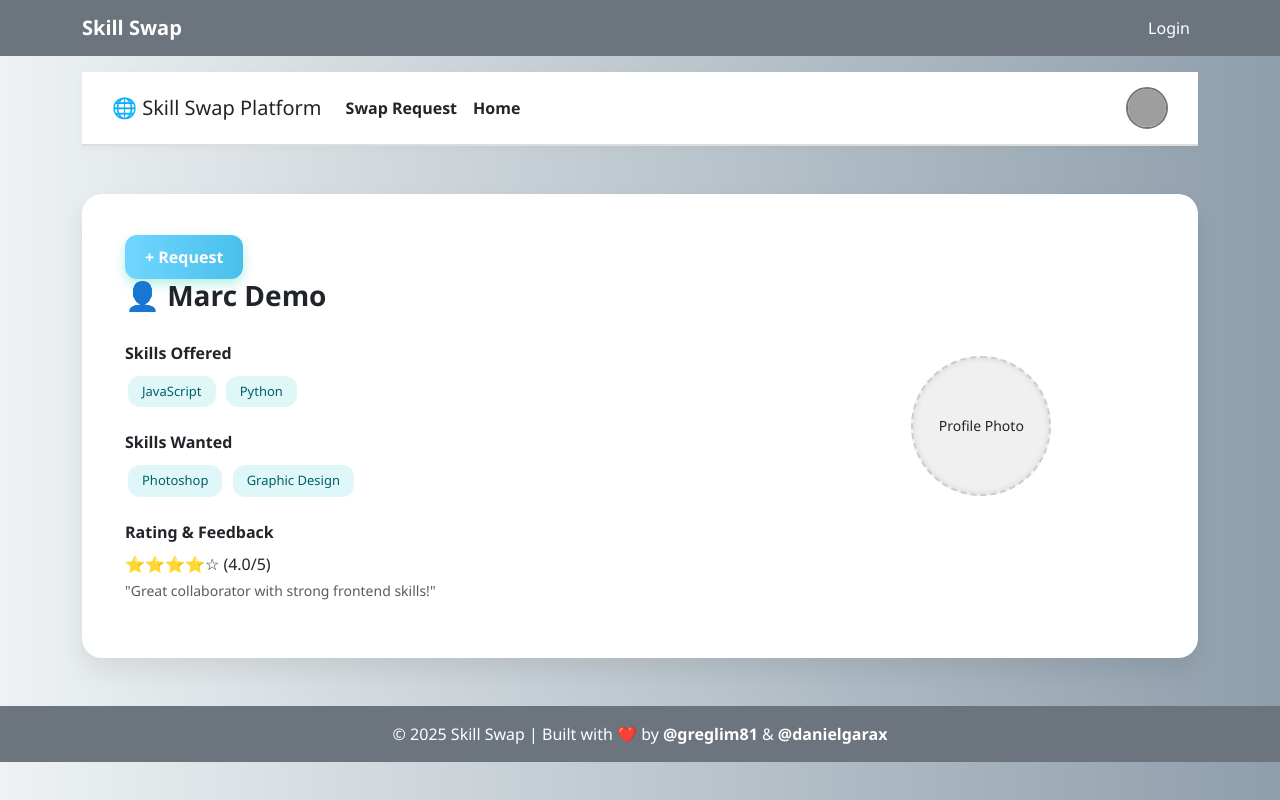
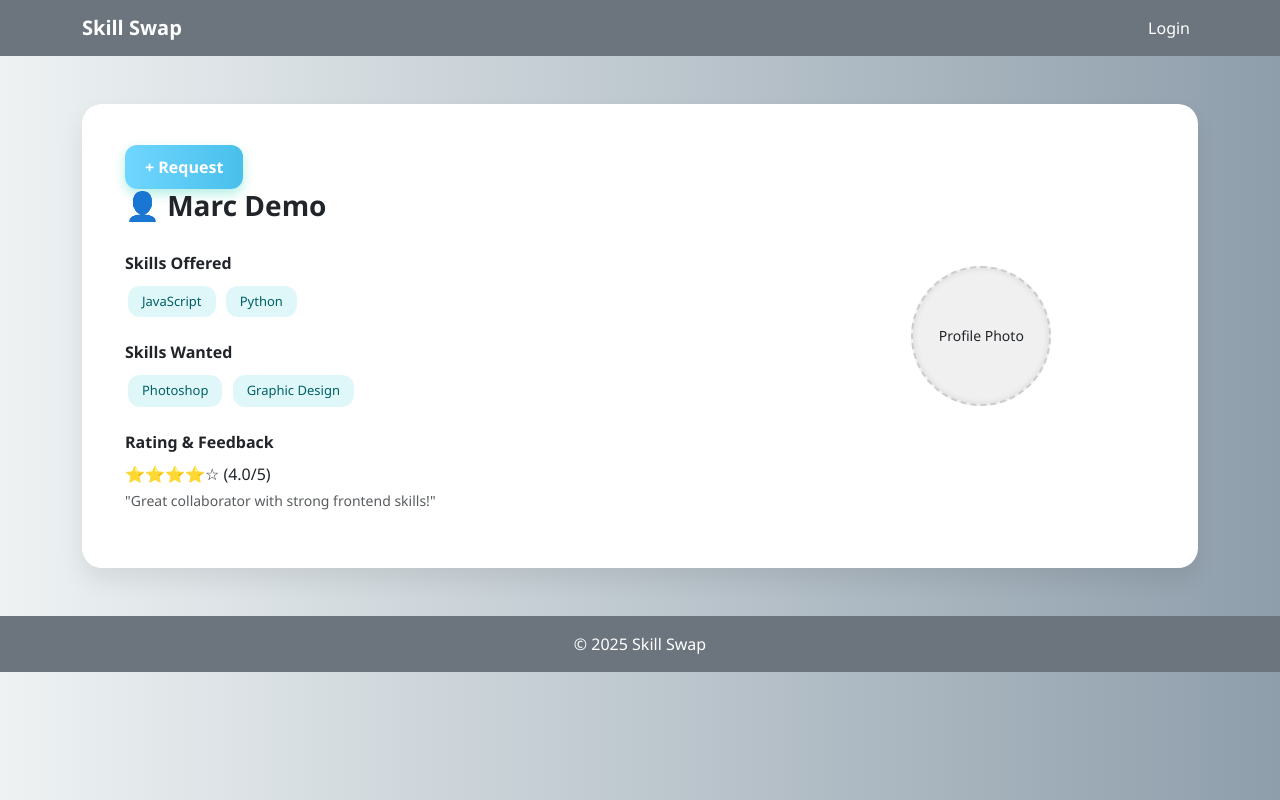
Before and after one commit to Khushi-Hirapara/skill_swap_platform, a Django app: page /skill/ in a window 1280 px wide. Run offline with Django 5.2, Linux system fonts and the light colour scheme; grey boxes are pictures that could not be loaded.

Commit message:
update skill page

```diff
--- a/skill_swap/skill_swap_web/static/css/skill.css
+++ b/skill_swap/skill_swap_web/static/css/skill.css
@@ -76,3 +76,12 @@
       margin-top: 20px;
       margin-bottom: 8px;
     }
+
+
+
+  .form-select, .form-control {
+    border-radius: 12px;
+    border: 1.5px solid #000;
+    box-shadow: 2px 2px 0 #ccc;
+    font-family: 'Segoe UI', sans-serif;
+  }
--- a/skill_swap/skill_swap_web/templates/layout.html
+++ b/skill_swap/skill_swap_web/templates/layout.html
@@ -40,10 +40,7 @@
     <!-- Footer -->
     <footer class="text-center text-lg-start bg-secondary text-white mt-4">
         <div class="text-center p-3">
-            © {{ year|default:"2025" }} Skill Swap | Built with ❤️ by
-            <a class="text-white fw-bold text-decoration-none" href="https://twitter.com/greglim81" target="_blank">@greglim81</a>
-            &
-            <a class="text-white fw-bold text-decoration-none" href="https://twitter.com/danielgarax" target="_blank">@danielgarax</a>
+            © {{ year|default:"2025" }} Skill Swap
         </div>
     </footer>
 
--- a/skill_swap/skill_swap_web/templates/skill.html
+++ b/skill_swap/skill_swap_web/templates/skill.html
@@ -20,15 +20,7 @@
 </head>
 <body>
 
-<!-- Navigation -->
-<div class="top-bar d-flex justify-content-between align-items-center">
-  <div class="d-flex align-items-center">
-    <h5 class="mb-0 me-4">🌐 Skill Swap Platform</h5>
-    <a href="#" class="text-dark fw-semibold me-3 text-decoration-none">Swap Request</a>
-    <a href="#" class="text-dark fw-semibold text-decoration-none">Home</a>
-  </div>
-  <img src="{% static 'profile.jpg' %}" class="avatar" alt="User Avatar" />
-</div>
+
 
 <!-- Main Profile Content -->
 <div class="container my-5">
@@ -36,11 +28,14 @@
 
     <!-- Left Section -->
     <div class="col-md-8">
-      <button class="request-btn">+ Request</button>
+      <button class="request-btn" data-bs-toggle="modal" data-bs-target="#requestModal">+ Request</button>
       <div class="d-flex justify-content-between align-items-center mb-3">
         <h3 class="fw-bold text-dark">👤 Marc Demo</h3>
 
       </div>
+
+
+
 
       <div>
         <div class="section-title">Skills Offered</div>
```
Also changed, not shown: other parts of skill_swap/skill_swap_web/templates/skill.html (+41 -0 lines), skill_swap/skill_swap_web/templates/swap_skill.html (line endings or trailing spaces).
